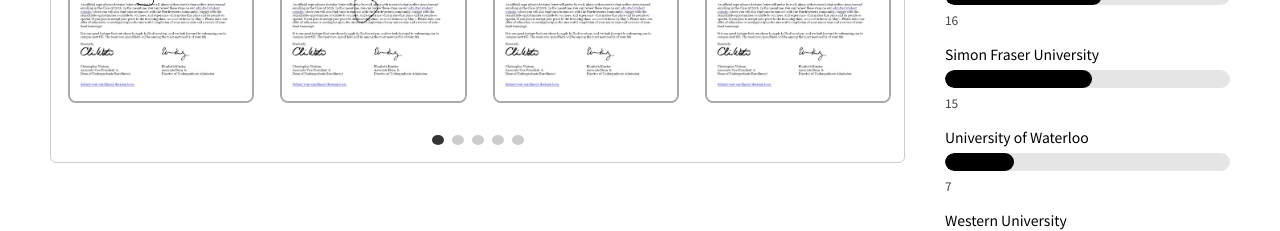
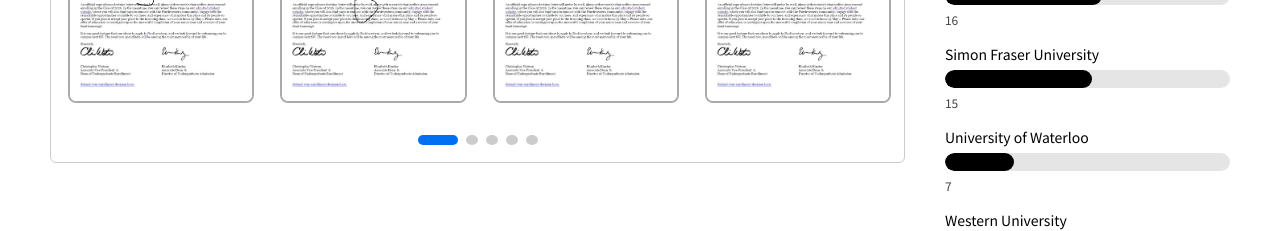
Before and after one commit to junuiui/the-doum-academy-website, a Next.js app: page /achievements in a window 1280 px wide. Shown: the part 1000-1231 px from the top of the page. Built offline with nearby package versions, Linux system fonts and the light colour scheme.

Commit message:
pagination dots animation added

```diff
--- a/src/components/Slides.module.css
+++ b/src/components/Slides.module.css
@@ -52,6 +52,7 @@
     background: #ccc;
     border: none;
     cursor: pointer;
+    transition: all 0.3s ease;
 }
 
 .dot:hover {
@@ -59,7 +60,10 @@
 }
 
 .active {
-    background: #333;
+    width: 40px;
+    height: 10px;
+    border-radius: 5px;
+    background-color: #0070f3;
 }
 
 .modalOverlay {
--- a/src/components/Slides.tsx
+++ b/src/components/Slides.tsx
@@ -76,15 +76,16 @@ export default function Slides({ title, images }: Props) {
             {/* Pagination dots */}
             {totalPages > 1 && (
                 <div className={`${styles.dots} ${isLastPageNotFull ? styles.tightDots : ''}`}>
-                    {Array.from({ length: totalPages }).map((_, i) => (
+                    {Array.from({ length: totalPages }).map((_, currentPageIndex) => (
                         <button
-                            key={i}
-                            className={`${styles.dot} ${i === page ? styles.active : ''}`}
-                            onClick={() => setPage(i)}
+                            key={currentPageIndex}
+                            className={`${styles.dot} ${currentPageIndex === page ? styles.active : ''}`}
+                            onClick={() => setPage(currentPageIndex)}
                         />
                     ))}
                 </div>
             )}
+
 
             {/* Modal */}
             {modalIndex !== null && (
```
